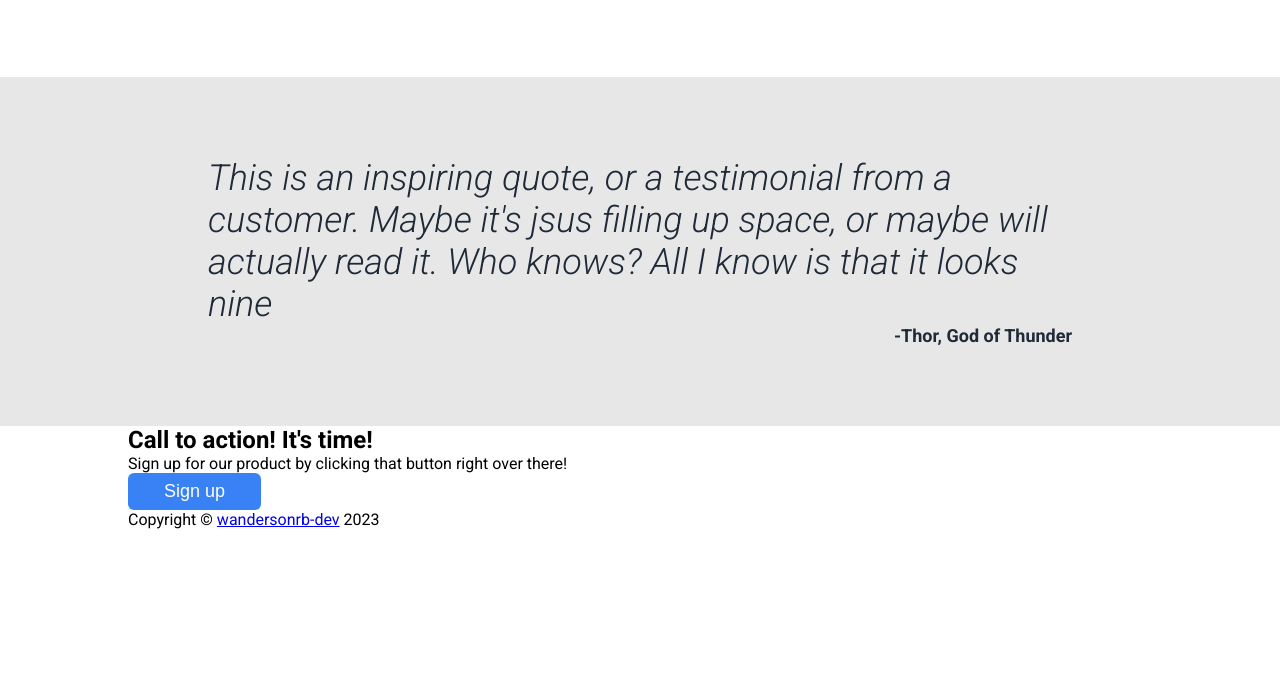
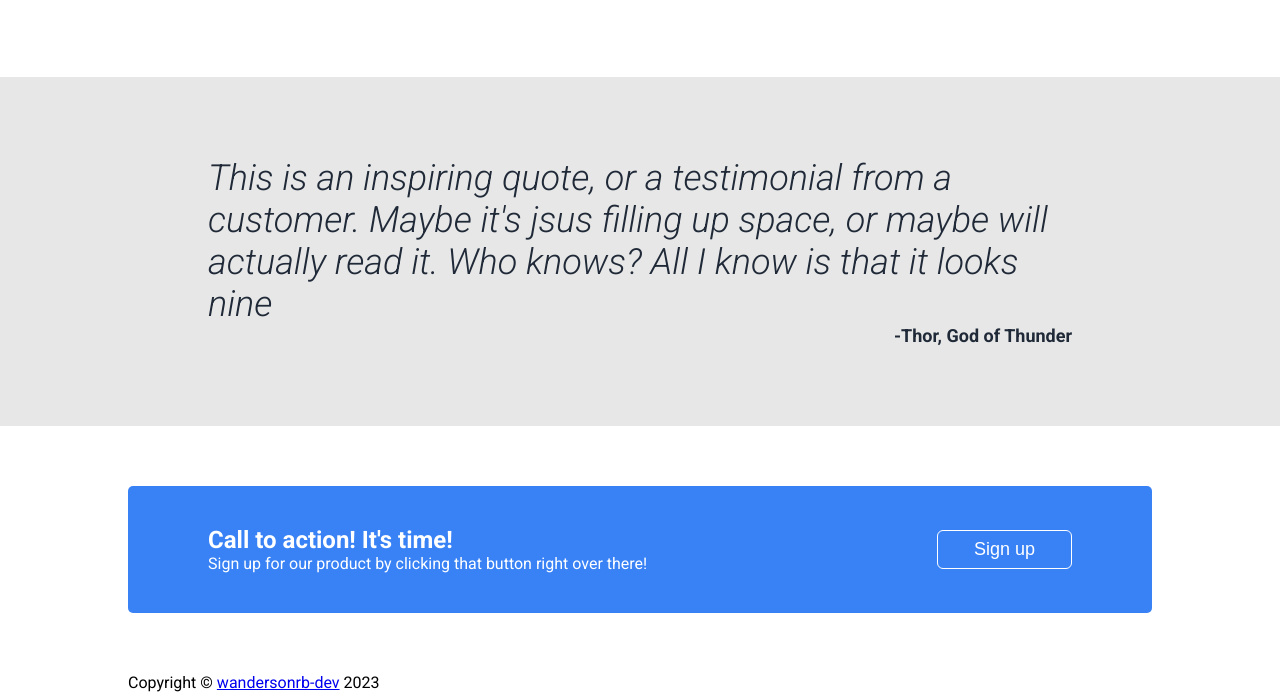
Before and after one commit to wandersonrb-dev/odin-landing-page, a plain HTML site: page index.html in a window 1280 px wide. Shown: the part 821-1513 px from the top of the page. Before the commit the page ends 1350 px from the top, so only its background shows below. Drawn offline with Linux system fonts and the light colour scheme.

Commit message:
Create cta section

```diff
--- a/style.css
+++ b/style.css
@@ -49,6 +49,7 @@ img {
   text-decoration: none;
   color: #e5e7eb;
 }
+
 
 .hero-text-container {
   display: flex;
@@ -145,3 +146,18 @@ img {
   color: #1f2937;
   font-weight: bold;
 }
+
+.call-to-action {
+  background-color: #3882f6;
+  padding: 40px 80px;
+  display: flex;
+  justify-content: space-between;
+  margin: 60px 0;
+  border-radius: 5px;
+  color: #fff;
+  align-items: center;
+}
+
+.cta-button {
+  border: 1px solid #fff;
+}
```
